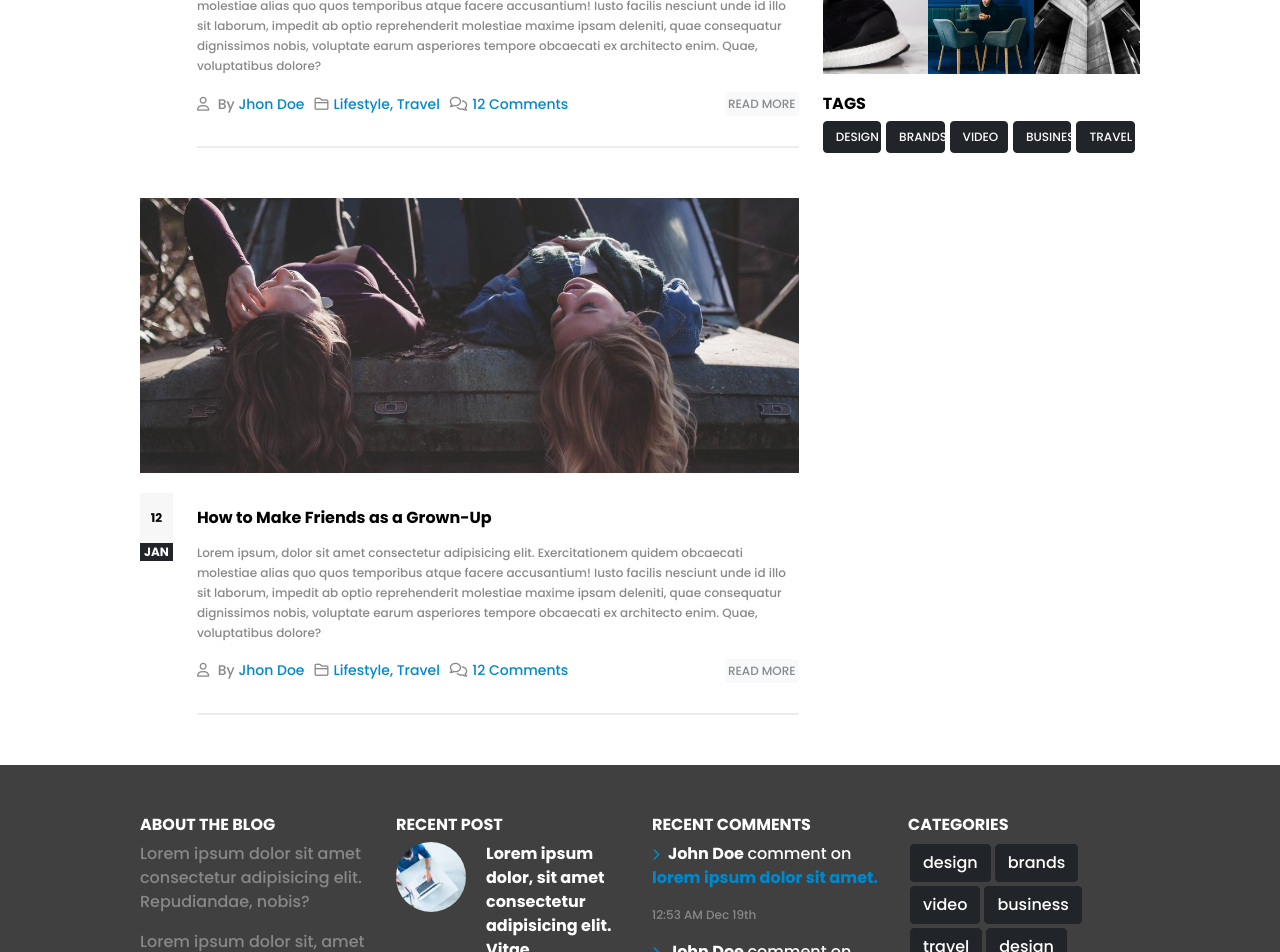
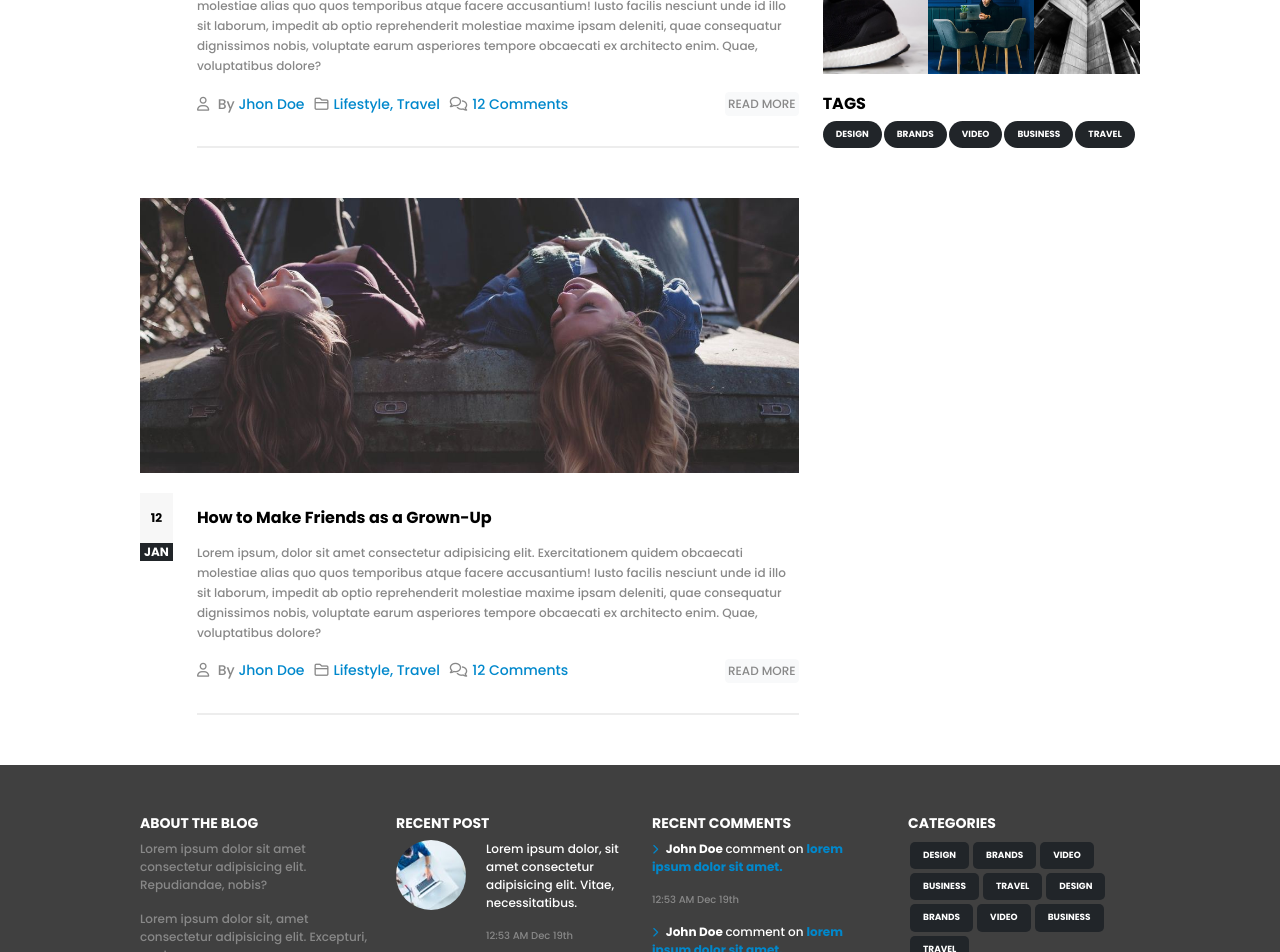
Before and after one commit to manuelguariglia21/proj-html-vuejs, a Vue app: page / in a window 1280 px wide. Shown: the part 1560-2512 px from the top of the page. Built offline with nearby package versions, Linux system fonts and the light colour scheme.

Commit message:
fix foot size

```diff
--- a/src/assets/style/generals.scss
+++ b/src/assets/style/generals.scss
@@ -39,7 +39,13 @@ body{
     color: white;
     background-color: #212529CC;
   }
-
+  &.radius{
+    font-size: .7vw;
+    margin-right: 2px;
+    margin-bottom: 2px;
+    text-transform: uppercase;
+    border-radius: 30px;
+  }
 }
 
 //OVERLAY
--- a/src/components/FOOTER.vue
+++ b/src/components/FOOTER.vue
@@ -94,16 +94,16 @@
           </h6>
 
           <div class="tags-box">
-              <button type="button" class="btn btn-dark">design</button>
-              <button type="button" class="btn btn-dark">brands</button>
-              <button type="button" class="btn btn-dark">video</button>
-              <button type="button" class="btn btn-dark">business</button>
-              <button type="button" class="btn btn-dark">travel</button>
-              <button type="button" class="btn btn-dark">design</button>
-              <button type="button" class="btn btn-dark">brands</button>
-              <button type="button" class="btn btn-dark">video</button>
-              <button type="button" class="btn btn-dark">business</button>
-              <button type="button" class="btn btn-dark">travel</button>
+              <button type="button" class="btn btn-porto radius">design</button>
+              <button type="button" class="btn btn-porto radius ">brands</button>
+              <button type="button" class="btn btn-porto radius">video</button>
+              <button type="button" class="btn btn-porto radius">business</button>
+              <button type="button" class="btn btn-porto radius">travel</button>
+              <button type="button" class="btn btn-porto radius">design</button>
+              <button type="button" class="btn btn-porto radius">brands</button>
+              <button type="button" class="btn btn-porto radius">video</button>
+              <button type="button" class="btn btn-porto radius">business</button>
+              <button type="button" class="btn btn-porto radius">travel</button>
           </div>
         </div>
       </div>
@@ -182,14 +182,16 @@ export default {
           color: white
         }
         i, .more, .foot-date{
-          font-size: 12px;
+          font-size: 10px;
         }
         .foot-title{
           font-weight: bolder;
           text-transform: uppercase;
+          font-size: 14px;
         }
         p{
           color: #888888;
+          font-size: 12px;
           a{
             text-decoration: none;
           }
@@ -204,7 +206,7 @@ export default {
               width: calc(100% - 90px);
               .post-desc{
               color: white;
-              font-weight: bolder;
+              font-weight: 500;
 
               }
             }
@@ -250,6 +252,7 @@ export default {
             .tags-box{
               button{
                 margin: 2px;
+                border-radius: 5px;
               }
             }
           }
--- a/src/components/sidebar.vue
+++ b/src/components/sidebar.vue
@@ -44,11 +44,11 @@
     <div class="tags">
       <h6>tags</h6>
       <div class="tags-box">
-        <button type="button" class="btn btn-dark">design</button>
-        <button type="button" class="btn btn-dark">brands</button>
-        <button type="button" class="btn btn-dark">video</button>
-        <button type="button" class="btn btn-dark">business</button>
-        <button type="button" class="btn btn-dark">travel</button>
+        <button type="button" class="btn btn-porto radius">design</button>
+        <button type="button" class="btn btn-porto radius">brands</button>
+        <button type="button" class="btn btn-porto radius">video</button>
+        <button type="button" class="btn btn-porto radius">business</button>
+        <button type="button" class="btn btn-porto radius">travel</button>
       </div>
     </div>
 
@@ -91,17 +91,6 @@ section{
       width: calc(100% / 3);
     }
   }
-
-  .tags{
-    .tags-box{
-      button{
-        font-size: 12px;
-        margin-right: 5px;
-        text-transform: uppercase;
-        width: calc((100% / 5) - 5px);
-      }
-    }
-  }
   h6{
     font-weight: bolder;
     color: black;
```
